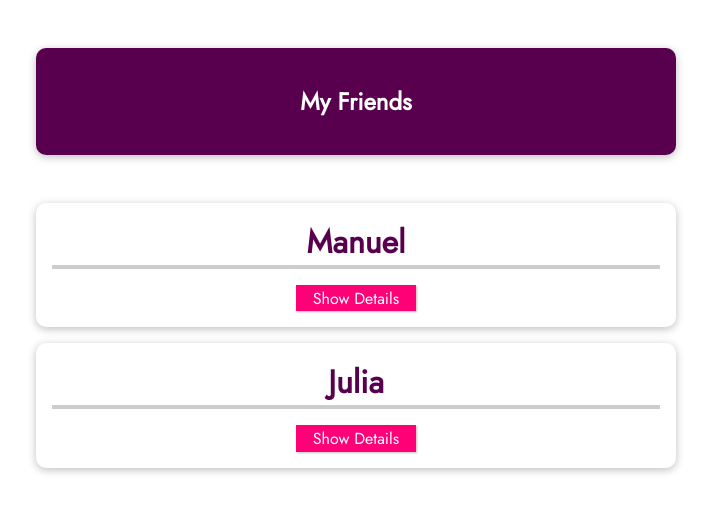
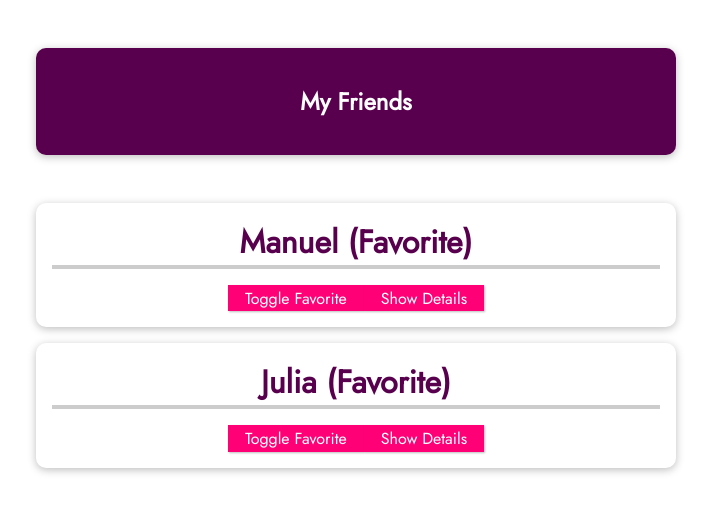
Before and after one commit to abrambagus/vue-cli-app, a Vue app: page / in a window 1280 px wide. Shown: the top 512 px of the page, without its empty margins (284-995 px from the left). Built offline with nearby package versions, Linux system fonts and the light colour scheme.

Commit message:
add props validation and dynamic props

```diff
--- a/src/App.vue
+++ b/src/App.vue
@@ -3,14 +3,12 @@
     <header><h1>My Friends</h1></header>
     <ul>
       <friend-contact
-        name="Manuel"
-        phone-number="02130130123"
-        email-address="manuel@gmal.com"
-      ></friend-contact>
-      <friend-contact
-        name="Julia"
-        phone-number="02130130123"
-        email-address="julia@gmal.com"
+        v-for="friend in friends"
+        :key="friend.id"
+        :name="friend.name"
+        :phone-number="friend.phone"
+        :email-address="friend.email"
+        :is-favorite="true"
       ></friend-contact>
     </ul>
   </section>
--- a/src/components/FriendContact.vue
+++ b/src/components/FriendContact.vue
@@ -1,6 +1,7 @@
 <template>
   <li>
-    <h2>{{ name }}</h2>
+    <h2>{{ name }} {{ friendIsFavorite ? "(Favorite)" : "" }}</h2>
+    <button @click="toggleFavorite">Toggle Favorite</button>
     <button @click="toggleDetails">
       {{ detailsAreVisible ? "Hide" : "Show" }} Details
     </button>
@@ -13,16 +14,30 @@
 
 <script>
 export default {
-  props: ["name", "phoneNumber", "emailAddress"],
+  // props: ["name", "phoneNumber", "emailAddress", "isFavorite"],
+  props: {
+    name: {
+      type: String,
+      required: true,
+    },
+    phoneNumber: {
+      type: String,
+      required: true,
+    },
+    emailAddress: {
+      type: String,
+      required: true,
+    },
+    isFavorite: {
+      type: Boolean,
+      required: false,
+      default: false,
+    },
+  },
   data() {
     return {
       detailsAreVisible: false,
-      friend: {
-        id: "manuel",
-        name: "Manuel",
-        phone: "02130130123",
-        email: "manuel@gmal.com",
-      },
+      friendIsFavorite: this.isFavorite,
     };
   },
   methods: {
@@ -30,6 +45,9 @@
       this.detailsAreVisible = !this.detailsAreVisible;
       this.phoneNumber;
     },
+    toggleFavorite() {
+      this.friendIsFavorite = !this.friendIsFavorite;
+    },
   },
 };
 </script>
```
